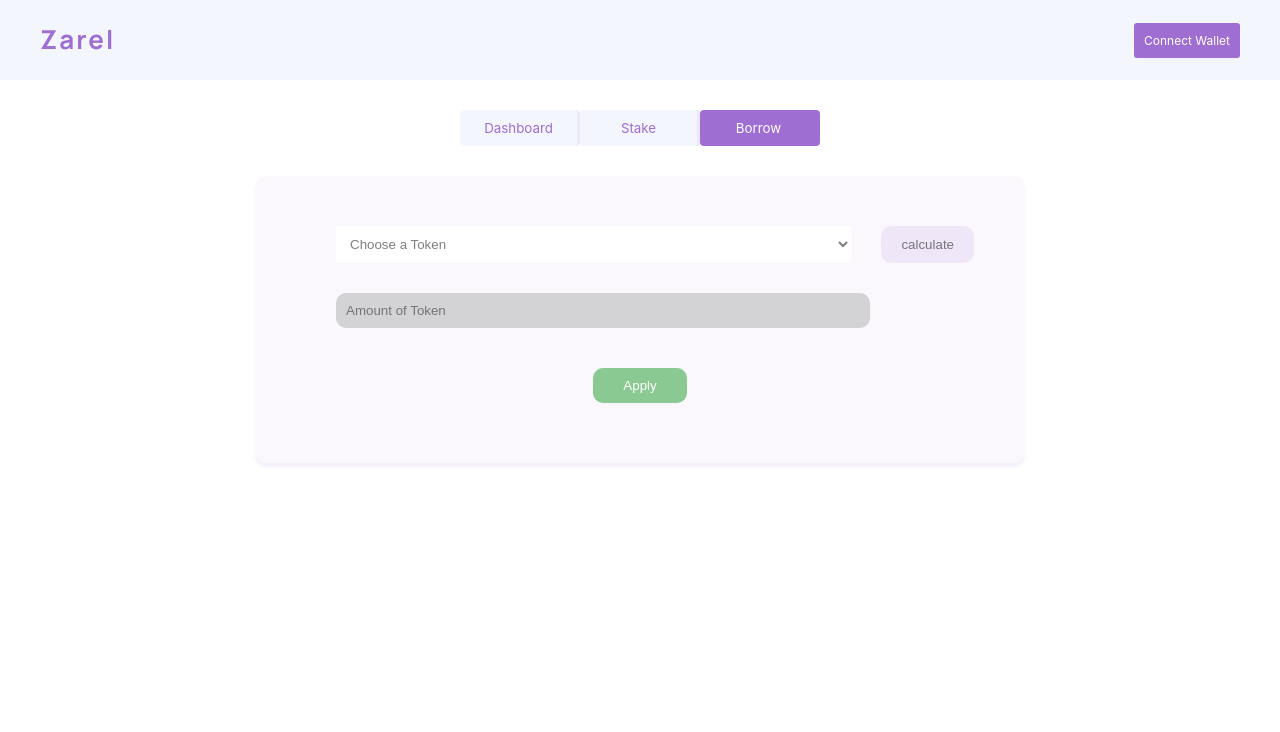
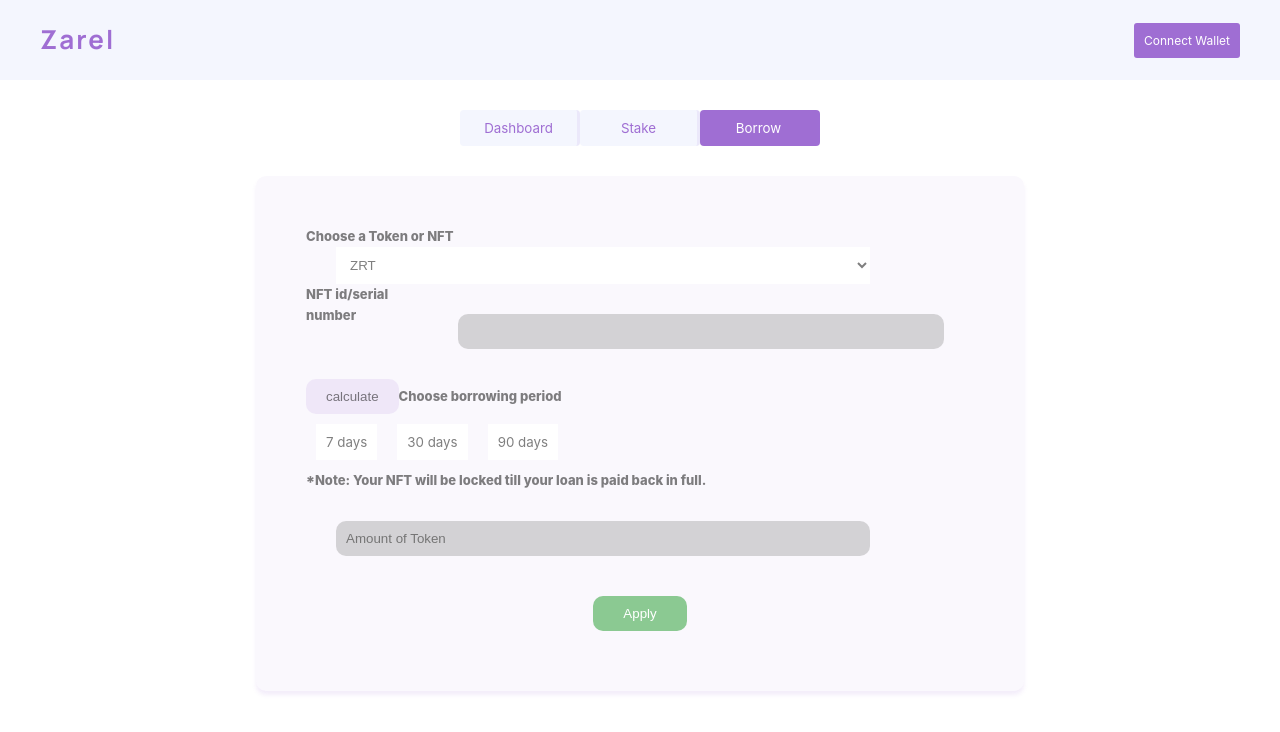
Before and after one commit to greatsamist/Zarel-Hedera.Hashgraph, a Next.js app in the folder frontend/: page /Borrow in a window 1280 px wide. Shown: the top 732 px of the page. Built offline with nearby package versions, Linux system fonts and the light colour scheme.

Commit message:
frontend integrations

```diff
--- a/frontend/components/Header.js
+++ b/frontend/components/Header.js
@@ -2,7 +2,7 @@ import React from "react";
 import styles from "../styles/Header.module.scss";
 import Link from "next/link";
 
-export default function Header({ connected, connectWallet }) {
+export default function Header({ connected, connectWallet, accountId }) {
   return (
     <div className={styles.header}>
       <Link href="./">
@@ -10,12 +10,10 @@ export default function Header({ connected, connectWallet }) {
       </Link>
       <div className={styles.header__connect}>
         {connected ? (
-          <button className={styles.header__connectBtn}>App</button>
+          <p className={styles.header__connectBtn}>{accountId}</p>
+
         ) : (
-          <button
-            onClick={() => connectWallet()}
-            className={styles.header__connectBtn}
-          >
+          <button onClick={connectWallet} className={styles.header__connectBtn}>
             Connect Wallet
           </button>
         )}
--- a/frontend/next.config.js
+++ b/frontend/next.config.js
@@ -10,11 +10,17 @@ const withTM = require("next-transpile-modules")([
 
 module.exports = nextConfig;
 
-module.exports = withTM({});
+// module.exports = withTM({});
 module.exports = withTM({
   webpack5: true,
   webpack: (config) => {
-    config.resolve.fallback = { fs: false, tls: false, net: false, dns: false };
+    config.resolve.fallback = {
+      fs: false,
+      // tls: false,
+      // net: false,
+      // dns: false,
+      // framer: false,
+    };
 
     return config;
   },
--- a/frontend/pages/Borrow.js
+++ b/frontend/pages/Borrow.js
@@ -10,18 +10,32 @@ function Borrow() {
       <div className={styles.root}>
         <Nav />
         <div className={styles.container}>
+          <div>
+            <label className={styles.label}>Choose a Token or NFT</label>
+          </div>
+          <select className={styles.list}>
+            <option className={styles.li}>ZRT</option>
+            <option className={styles.li}>ASAPT</option>
+          </select>
           <div className={styles.contain}>
-            <select className={styles.list}>
-              <option className={styles.li}>Choose a Token</option>
-              <option className={styles.li}>Token</option>
-              <option className={styles.li}>Token</option>
-            </select>
-            <button className={styles.calculate}>calculate</button>
+            <label className={styles.label}>NFT id/serial number</label>
+            <input className={styles.amount} type="number" placeholder="" />
+          </div>
+          <button className={styles.calculate}>calculate</button>
+          <label className={styles.label}>Choose borrowing period</label>
+          <div>
+            <button className={styles.days}>7 days</button>
+            <button className={styles.days}>30 days</button>
+            <button className={styles.days}>90 days</button>
+            <p className={styles.warning}>
+              *Note: Your NFT will be locked till your loan is paid back in
+              full.
+            </p>
           </div>
           <input
             className={styles.amount}
-            type={Number}
-            placeholder={"Amount of Token"}
+            type="number"
+            placeholder="Amount of Token"
           />
 
           <div className={styles.applyBTN}>
--- a/frontend/pages/Stake.js
+++ b/frontend/pages/Stake.js
@@ -11,7 +11,9 @@ function Stake() {
         <Nav />
         <div className={styles.container}>
           <select className={styles.list}>
-            <option className={styles.li}>Token</option>
+            <option disabled selected className={styles.li}>
+              Select Token to stake
+            </option>
             <option className={styles.li}>Token</option>
             <option className={styles.li}>Token</option>
             <option className={styles.li}>Token</option>
@@ -24,7 +26,7 @@ function Stake() {
             />
             <button className={styles.max}>max</button>
           </div>
-          <label>Choose staking period</label>
+          <label className={styles.label}>Choose staking period</label>
           <div>
             <button className={styles.days}>7 days</button>
             <button className={styles.days}>30 days</button>
--- a/frontend/styles/borrow.module.scss
+++ b/frontend/styles/borrow.module.scss
@@ -61,3 +61,19 @@
   display: flex;
   place-content: center;
 }
+
+.label {
+  font-family: inherit;
+}
+
+.days {
+  width: fit-content;
+  border: none;
+  color: inherit;
+  font-family: inherit;
+  margin: 1rem;
+  padding: 1rem;
+  outline: none;
+  background: #fff;
+  cursor: pointer;
+}
--- a/frontend/styles/stake.module.scss
+++ b/frontend/styles/stake.module.scss
@@ -63,3 +63,7 @@
   font-family: inherit;
   place-content: center;
 }
+
+.warning {
+  color: #ff0000;
+}
```
Also changed, not shown: frontend/components/HashConnectHelper.js (+43 -7 lines), frontend/components/Homepage.js (+7 -3 lines), frontend/pages/index.js (+90 -97 lines).
